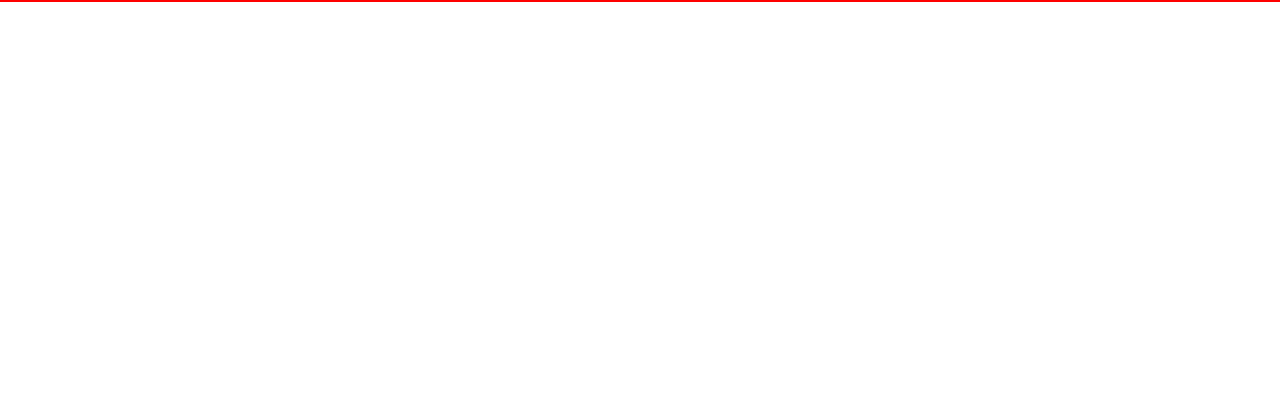
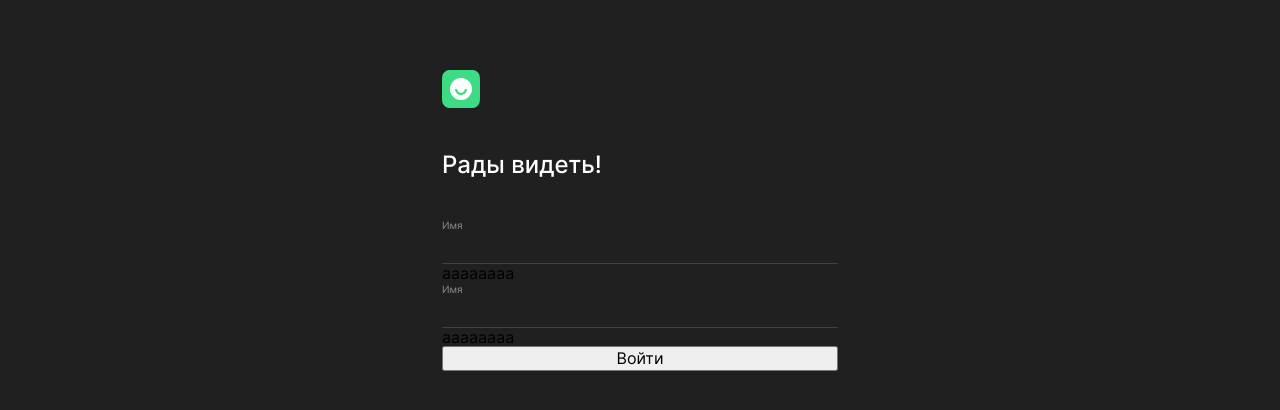
Before and after one commit to IllarionCorp/movies-explorer-frontend, a React (Create React App) app: page /signin in a window 1280 px wide. Before the commit this address had no page. Shown: the top 410 px of the page. Built offline with nearby package versions, Linux system fonts and the light colour scheme.

Commit message:
смена компа

```diff
--- a/src/components/App/App.css
+++ b/src/components/App/App.css
@@ -1,7 +1,9 @@
 #app {
   font-family: "Inter";
   width: 100%;
-  border: 1px, solid, red;
+  min-height: 100vh;
   display: grid;
-  grid-auto-flow: row;
+  grid-template-rows: max-content;
+  grid-auto-flow: row dense;
+  background-color: #202020;
 }
--- a/src/components/App/App.js
+++ b/src/components/App/App.js
@@ -1,15 +1,25 @@
+import React from 'react';
 import './App.css';
 import Header from '../Header/Header';
 import Main from '../Main/Main';
+import Form from '../Form/Form';
 import { Route, Routes } from 'react-router-dom';
 import Footer from '../Footer/Footer';
 
 function App() {
-  return (
+    const [loggedIn, setLoggedIn] = React.useState(true);
+
+    return (
     <Routes>
+         <Route path='/signin' element={
+            <>
+              <Header modefi={"header_sign"} titleText={'Рады видеть!'}/>
+               <Form buttonText={'Войти'}/>
+            </>
+        }/>
         <Route path='/' element={
             <>
-              <Header />
+              <Header loggedIn={loggedIn} modefi={"header_blue"} />
               <Main />
               <Footer />
             </>
--- /dev/null
+++ b/src/components/Form/Form.css
@@ -0,0 +1,34 @@
+.form {
+    margin-top: 40px;
+    justify-self: center;
+    width: 396px;
+    display: flex;
+    flex-direction: column;
+    align-self: baseline;
+}
+
+.form__input-name {
+    margin: 0;
+    font-style: normal;
+    font-weight: normal;
+    font-size: 10px;
+    line-height: 12px;
+    color: #8B8B8B;
+}
+
+.form__input {
+    margin-top: 5px;
+    border: none;
+    outline: none;
+    overflow: hidden;
+    text-overflow: ellipsis;
+    padding: 0;
+    border-bottom: 1px solid #424242;
+    background-color: inherit;
+    font-style: normal;
+    font-weight: normal;
+    font-size: 14px;
+    line-height: 17px;
+    color: #FFFFFF;
+    padding-bottom: 10px;
+}
--- /dev/null
+++ b/src/components/Form/Form.js
@@ -0,0 +1,15 @@
+import './Form.css';
+
+export default function Form(props) {
+    return (
+        <form id={props.typeForm} className='form'>
+                <p className='form__input-name'>Имя</p>
+                <input className='form__input' />
+                <span className='form__error'>aaaaaaaa</span>
+                <p className='form__input-name'>Имя</p>
+                <input className='form__input' />
+                <span className='form__error'>aaaaaaaa</span>
+            <button type="submit" className='form__submit-button'>{props.buttonText}</button>
+        </form>
+    );
+}
--- a/src/components/Header/Header.css
+++ b/src/components/Header/Header.css
@@ -4,7 +4,6 @@
     display: flex;
     justify-content: space-between;
     align-items: center;
-    background-color: #202020;
 }
 
 .header_blue {
@@ -23,8 +22,6 @@
 }
 
 .header__menu {
-    visibility: hidden;
-    opacity: 0;
     display: flex;
     flex-direction: row;
     margin-right: 70px;
@@ -69,11 +66,6 @@
     background-color: #313131;
 }
 
-.header__menu_visible {
-    visibility: visible;
-    opacity: 1;
-}
-
 .header__menu-button {
     padding: 0;
     width: 76px;
@@ -95,3 +87,30 @@
     line-height: 16px;
     margin-right: 30px;
 }
+
+.header_sign {
+    padding: 0;
+    margin: 0;
+    align-self: flex-start;
+}
+
+.header__sign-block {
+    width: 396px;
+    margin-top: 70px;
+    margin-left: auto;
+    margin-right: auto;
+}
+
+.header__logo_sign {
+    margin: 0
+}
+
+.header__title {
+    margin: 0;
+    margin-top: 40px;
+    font-style: normal;
+    font-weight: 500;
+    font-size: 24px;
+    line-height: 29px;
+    color: #FFFFFF;
+}
--- a/src/components/Header/Header.js
+++ b/src/components/Header/Header.js
@@ -1,28 +1,47 @@
-import './Header.css';
+import "./Header.css";
 
+export default function Header(props) {
+  return (
+    <header className={"header " + props.modefi}>
+      {
+          props.modefi !== "header_sign" ? (
+            <>
+            <button className="header__logo"></button>
+            <nav
+                className={"header__menu"}
+             >
+        {props.loggedIn ? (
+          <>
+            <p className="header__menu-link header__menu-link_films">Фильмы</p>
+            <p className="header__menu-link header__menu-link_save-films">
+              Сохраненные фильмы
+            </p>
+            <div className="header__menu-account">
+              <p className="header__menu-link header__menu-link_acc">Аккаунт</p>
+              <div className="header__profile" />
+            </div>
+          </>
+        ) : (
+          <>
+            <p className="header__menu-link header__menu-link_reg">
+              Регистрация
+            </p>
+            <button className="header__menu-button">Войти</button>
+          </>
+        )}
+      </nav>
+            </>
 
-export default function Header() {
-    return (
-        <header className='header header_blue'>
-            <button className='header__logo'></button>
-            <nav className='header__menu'>
-                <p className='header__menu-link header__menu-link_films'>
-                    Фильмы
-                </p>
-                <p className='header__menu-link header__menu-link_save-films'>
-                    Сохраненные фильмы
-                </p>
-                <div className='header__menu-account'>
-                    <p className='header__menu-link header__menu-link_acc'>Аккаунт</p>
-                    <div className='header__profile' />
+          ) : (
+            <>
+                <div className="header__sign-block">
+                    <button className="header__logo header__logo_sign"></button>
+                    <h1 className="header__title">{props.titleText}</h1>
                 </div>
-            </nav>
-            <nav className='header__menu header__menu_visible'>
-                <p className='header__menu-link header__menu-link_reg'>Регистрация</p>
-                <button className='header__menu-button'>
-                    Войти
-                </button>
-            </nav>
-        </header>
-    );
+            </>
+          )
+      }
+
+    </header>
+  );
 }
```
